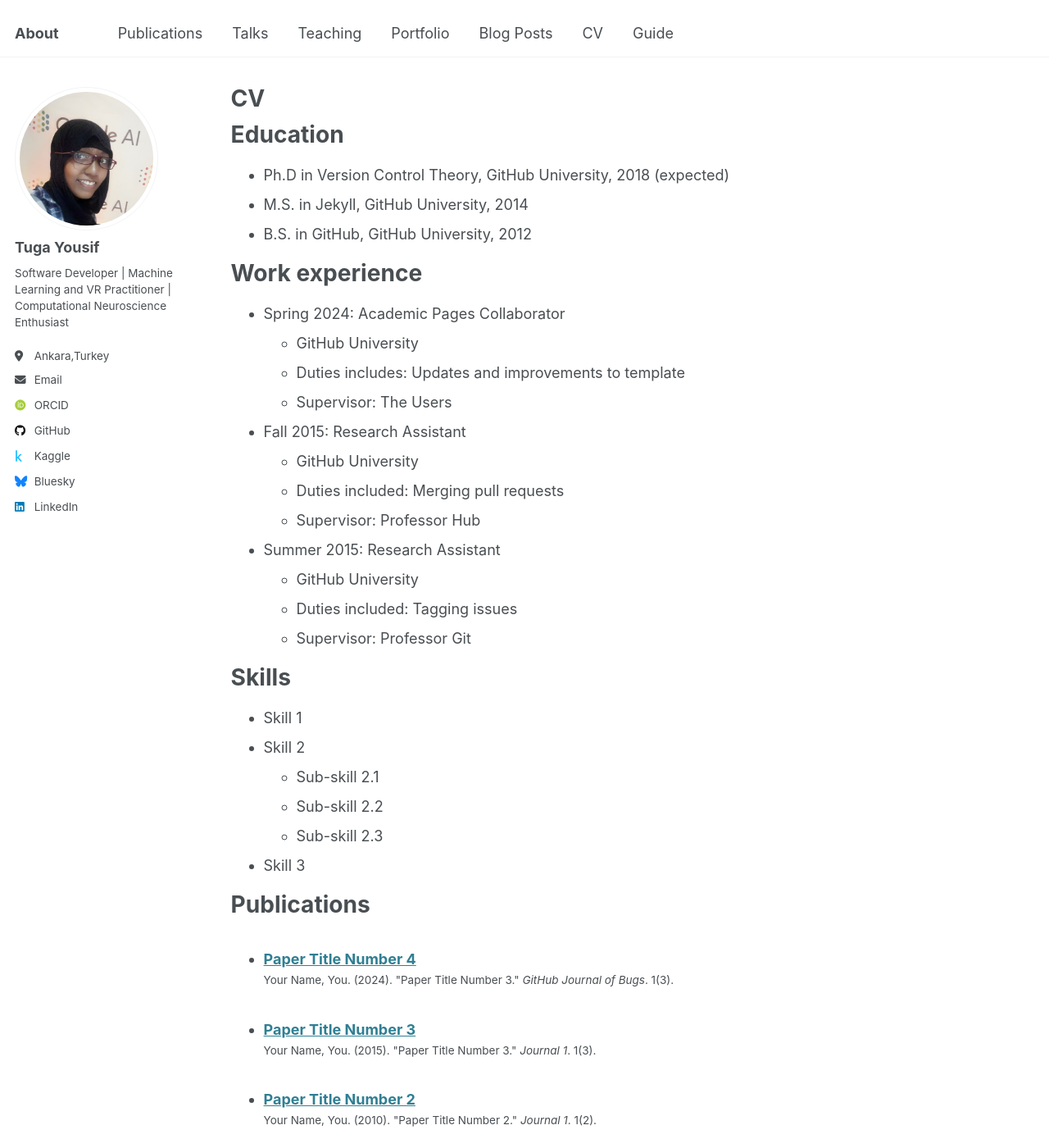
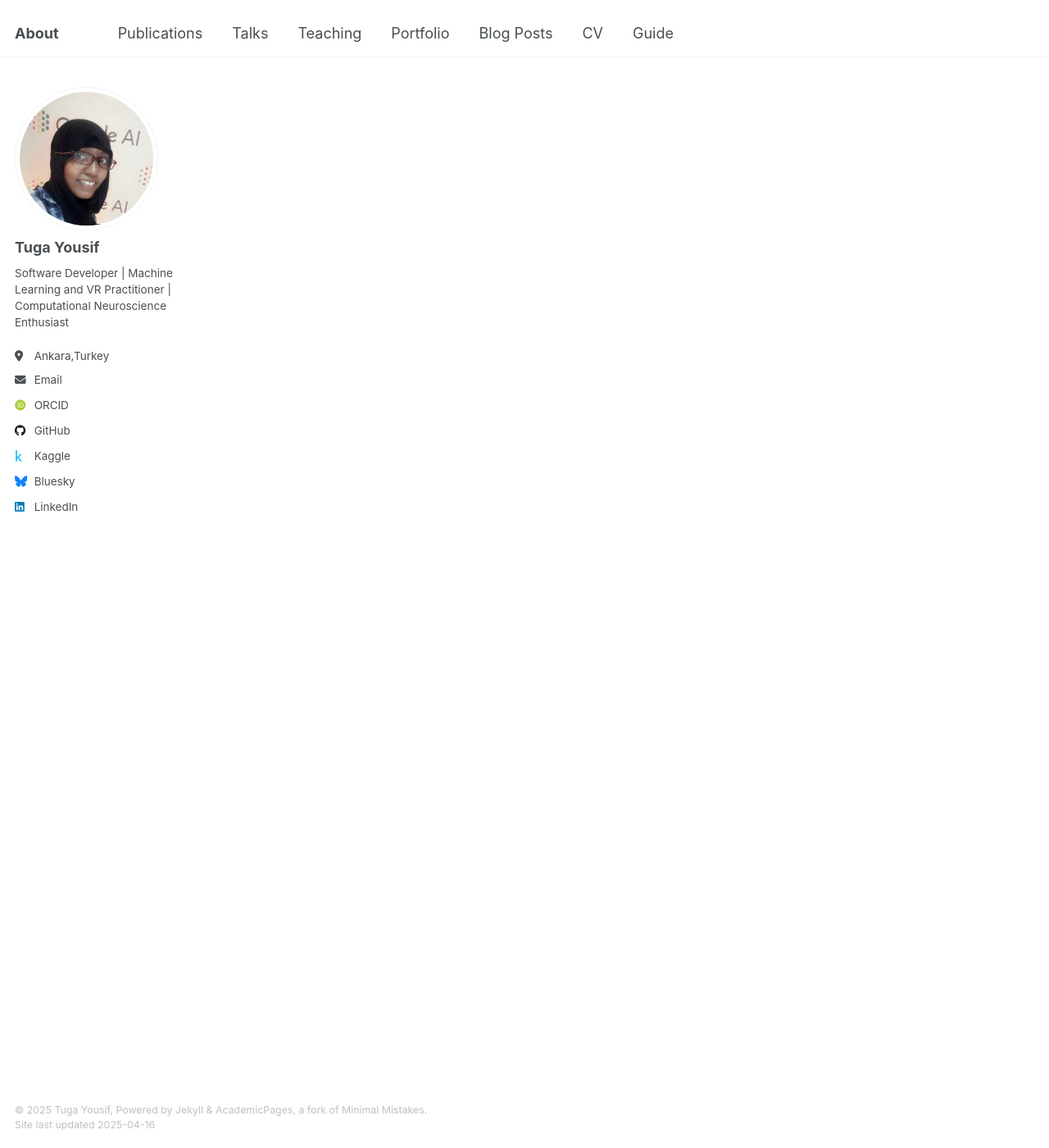
Before and after one commit to TugaAhmed/TugaAhmed.github.io, a Jekyll site: the page built from _pages/cv.md, in a window 1280 px wide and 1400 px high. Shown: the whole window at 82% size. Built offline with Jekyll 4.4.1, drawn with Linux system fonts in a browser that asks for light colours; some web fonts are replaced; our own code applies the rules of GitHub Pages for plain Markdown files; some of the changed text lies outside the part shown.

```diff
--- a/_includes/footer.html
+++ b/_includes/footer.html
@@ -1,4 +1,4 @@
-{% include base_path %}
+<!-- {% include base_path %}
 
 {% if site.author.github or site.author.bitbucket or site.atom_feed.hide != true %}
 <div class="page__footer-follow">
@@ -17,7 +17,7 @@
     {% endif %}
   </ul>
 </div>
-{% endif %}
+{% endif %} -->
 
 <div class="page__footer-copyright">
   &copy; {{ site.time | date: '%Y' }} {{ site.name | default: site.title }}, {{ site.data.ui-text[site.locale].powered_by | default: "Powered by" }} <a href="http://jekyllrb.com" rel="nofollow">Jekyll</a> &amp; <a href="https://github.com/academicpages/academicpages.github.io">AcademicPages</a>, a fork of <a href="https://mademistakes.com/work/minimal-mistakes-jekyll-theme/" rel="nofollow">Minimal Mistakes</a>.<br />
--- a/_includes/footer/custom.html
+++ b/_includes/footer/custom.html
@@ -1,3 +1,3 @@
 <!-- start custom footer snippets -->
-<a href="/sitemap/">Sitemap</a>
+<!-- <a href="/sitemap/">Sitemap</a> -->
 <!-- end custom footer snippets -->
--- a/_pages/cv.md
+++ b/_pages/cv.md
@@ -1,4 +1,4 @@
----
+<!-- ---
 layout: archive
 title: "CV"
 permalink: /cv/
@@ -61,4 +61,4 @@ Teaching
 
 Service and leadership
 ======
-* Currently signed in to 43 different slack teams
+* Currently signed in to 43 different slack teams -->
```
Also changed, not shown: _pages/about.md (+2 -2 lines), _pages/markdown.md (+1 -1 lines).
